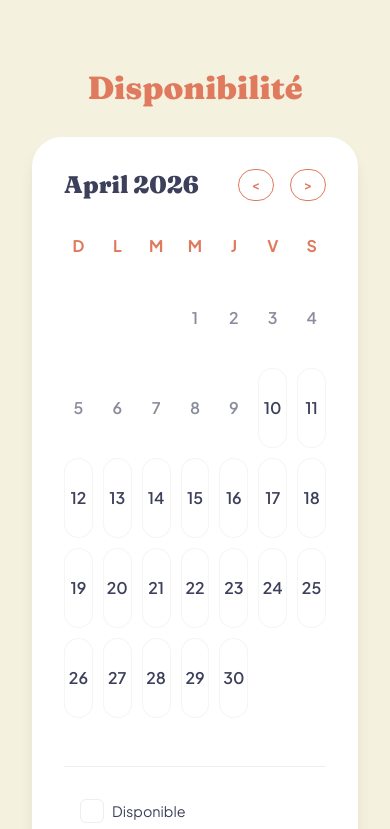
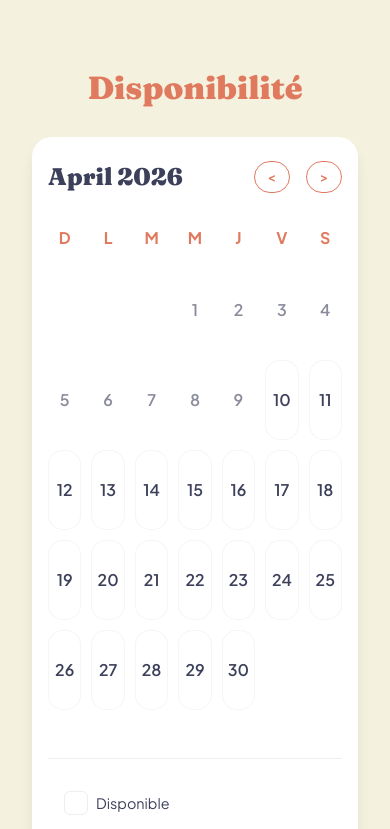
Before and after one commit to GuilhermeTosin/chez-luma, a React (Vite) app: page / in a window 390 px wide. Shown: the part 5240-6069 px from the top of the page. Built offline with nearby package versions, Linux system fonts and the light colour scheme.

Commit message:
style: fix mobile overflow for calendar and booking form

```diff
--- a/src/App.jsx
+++ b/src/App.jsx
@@ -156,7 +156,7 @@ const Calendar = ({ t, isAdmin, showAdminLogin, adminPassword, setAdminPassword,
         </div>
       )}
 
-      <div style={{ maxWidth: '850px', margin: '0 auto', backgroundColor: 'white', padding: '2rem', borderRadius: '30px', boxShadow: 'var(--shadow-lg)' }}>
+      <div className="calendar-container" style={{ maxWidth: '850px', margin: '0 auto', backgroundColor: 'white', padding: '2rem', borderRadius: '30px', boxShadow: 'var(--shadow-lg)' }}>
         <div style={{ display: 'flex', justifyContent: 'space-between', alignItems: 'center', marginBottom: '2rem' }}>
           <h3 style={{ textTransform: 'capitalize' }}>{selectedMonth.toLocaleString('default', { month: 'long' })} {year}</h3>
           <div style={{ display: 'flex', gap: '1rem' }}>
--- a/src/styles/index.css
+++ b/src/styles/index.css
@@ -606,6 +606,15 @@ header {
     gap: 1rem !important;
     padding-left: 1rem;
   }
+
+  .calendar-container {
+    padding: 1.5rem 1rem !important;
+    border-radius: 20px !important;
+  }
+
+  .booking-form {
+    padding: 1.5rem 1rem !important;
+  }
 }
 
 @keyframes pulse {
```
